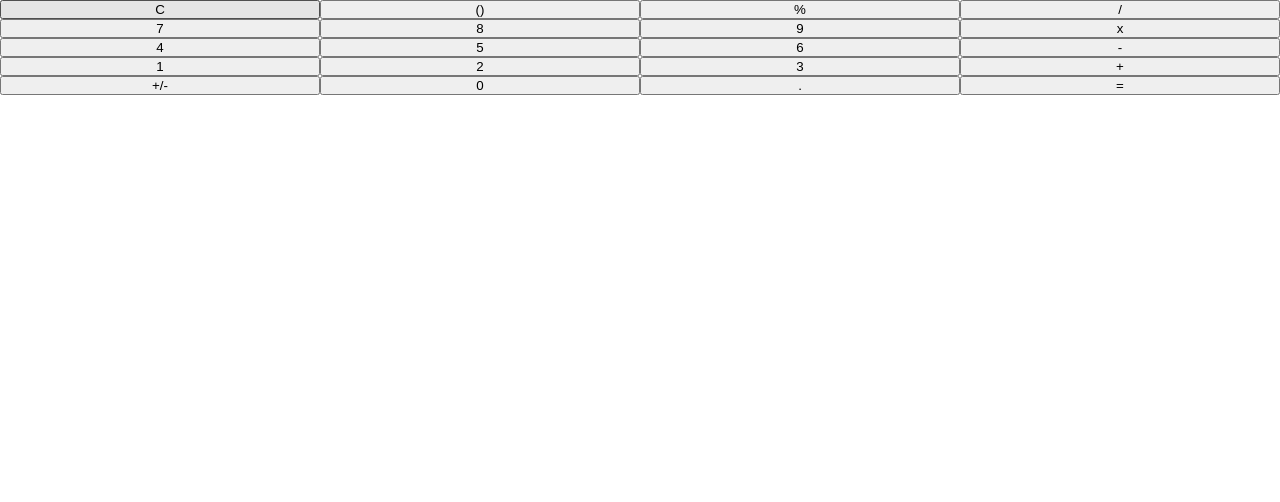
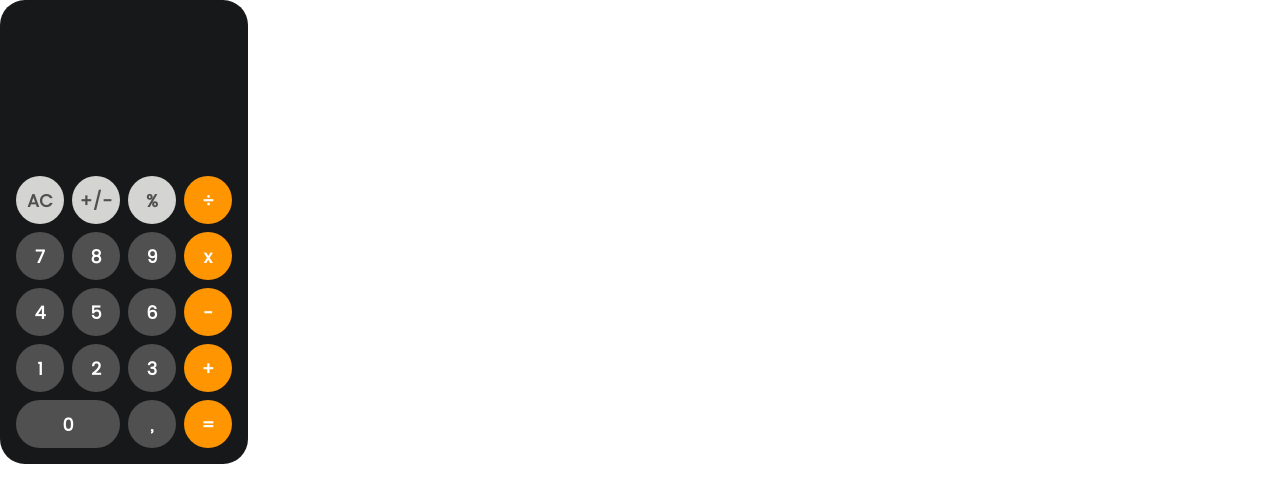
Before and after one commit to elfamoso-martinp/simple-calculator, a plain HTML site: page index.html in a window 1280 px wide. Drawn offline with Linux system fonts and the light colour scheme.

Commit message:
Added CSS style to calculator and font

```diff
--- a/index.html
+++ b/index.html
@@ -12,26 +12,25 @@
         <div id="result"></div>
     </div>
     <div id="buttonContainer">
-        <button class="button">C</button>
-        <button class="button">()</button>
-        <button class="button">%</button>
-        <button class="button">/</button>
-        <button class="button">7</button>
-        <button class="button">8</button>
-        <button class="button">9</button>
-        <button class="button">x</button>
-        <button class="button">4</button>
-        <button class="button">5</button>
-        <button class="button">6</button>
-        <button class="button">-</button>
-        <button class="button">1</button>
-        <button class="button">2</button>
-        <button class="button">3</button>
-        <button class="button">+</button>
-        <button class="button">+/-</button>
-        <button class="button">0</button>
-        <button class="button">.</button>
-        <button class="button">=</button>
+        <button id="acButton" class="button greyButton">AC</button>
+        <button id="plusminusButton" class="button greyButton">+/-</button>
+        <button id="percentButton" class="button greyButton">%</button>
+        <button id="diviseButton" class="button operationButton">÷</button>
+        <button id="sevenButton" class="button digitButton">7</button>
+        <button id="heightButton" class="button digitButton">8</button>
+        <button id="nineButton" class="button digitButton">9</button>
+        <button id="multiplyButton" class="button operationButton">x</button>
+        <button id="fourButton" class="button digitButton">4</button>
+        <button id="fiveButton" class="button digitButton">5</button>
+        <button id="sixButton" class="button digitButton">6</button>
+        <button id="minusButton" class="button operationButton">-</button>
+        <button id="oneButton" class="button digitButton">1</button>
+        <button id="twoButton" class="button digitButton">2</button>
+        <button id="threeButton" class="button digitButton">3</button>
+        <button id="plusButton" class="button operationButton">+</button>
+        <button id="zeroButton" class="button digitButton">0</button>
+        <button id="dotButton" class="button digitButton">,</button>
+        <button id="equalButton" class="button operationButton">=</button>
     </div>
     <script src="./script.js"></script>
 </body>
--- a/style.css
+++ b/style.css
@@ -1,3 +1,9 @@
+@font-face {
+    font-family: "Poppins-Regular";
+    src:
+      url("fonts/poppins-regular.woff2") format("woff2")
+  }
+
 * {
     padding: 0;
     margin: 0;
@@ -8,7 +14,95 @@ body {
     flex-direction: column;
 }
 
+#screenContainer {
+    display: flex;
+    flex-direction: column;
+    justify-content: end;
+    align-items: end;
+    width: 248px;
+    background-color: #17181A;
+    height: 10em;
+    padding: 0 1.5em;
+    box-sizing: border-box;
+    border-radius: 25px 25px 0 0;
+    gap:0.2em;
+}
+
+#operation {
+    color:rgb(167, 167, 167);
+    font-size: 1em;
+    font-family: "Poppins-Regular";
+    font-weight: 600;
+}
+
+#result {
+    font-family: "Poppins-Regular";
+    font-weight: 600;
+    font-size: 2em;
+    color:white;
+}
+
+#operation::selection, #result::selection {
+    background-color: #FF9500;
+}
+
+#operation::selection {
+    color:white;
+}
+
 #buttonContainer {
     display: grid;
-    grid-template-columns: 1fr 1fr 1fr 1fr;
+    grid-template-columns: repeat(4, auto);
+    width: fit-content;
+    height: fit-content;
+    gap:0.5em;
+    background-color: #17181A;
+    padding: 1em;
+    border-radius: 0 0 25px 25px;
+    user-select: none;
 }
+
+.button {
+    color:white;
+    width: 3rem;
+    height: 3rem;
+    border-radius: 25px;
+    border: none;
+    font-family: "Poppins-Regular", sans-serif;
+    font-weight: 800;
+    font-size: 1.1em;
+    line-height: 3;
+    text-align: center;
+    transition: all 0.05s ease-out;
+}
+
+.operationButton {
+    background-color: #FF9500;
+}
+
+.operationButton:active {
+    background-color: #ffbb5c;
+}
+
+.greyButton {
+    background-color: #D4D4D2;
+    color: #505050;
+}
+
+.greyButton:active {
+    background-color: rgb(161, 161, 161);
+}
+
+.digitButton {
+    background-color: #505050;
+}
+
+.digitButton:active {
+    background-color: #838383;
+}
+
+#zeroButton {
+    grid-column: span 2;
+    width: 6.5rem;
+    height: 3rem;
+}
```
Also changed, not shown: fonts/poppins-regular.woff2 (added).
